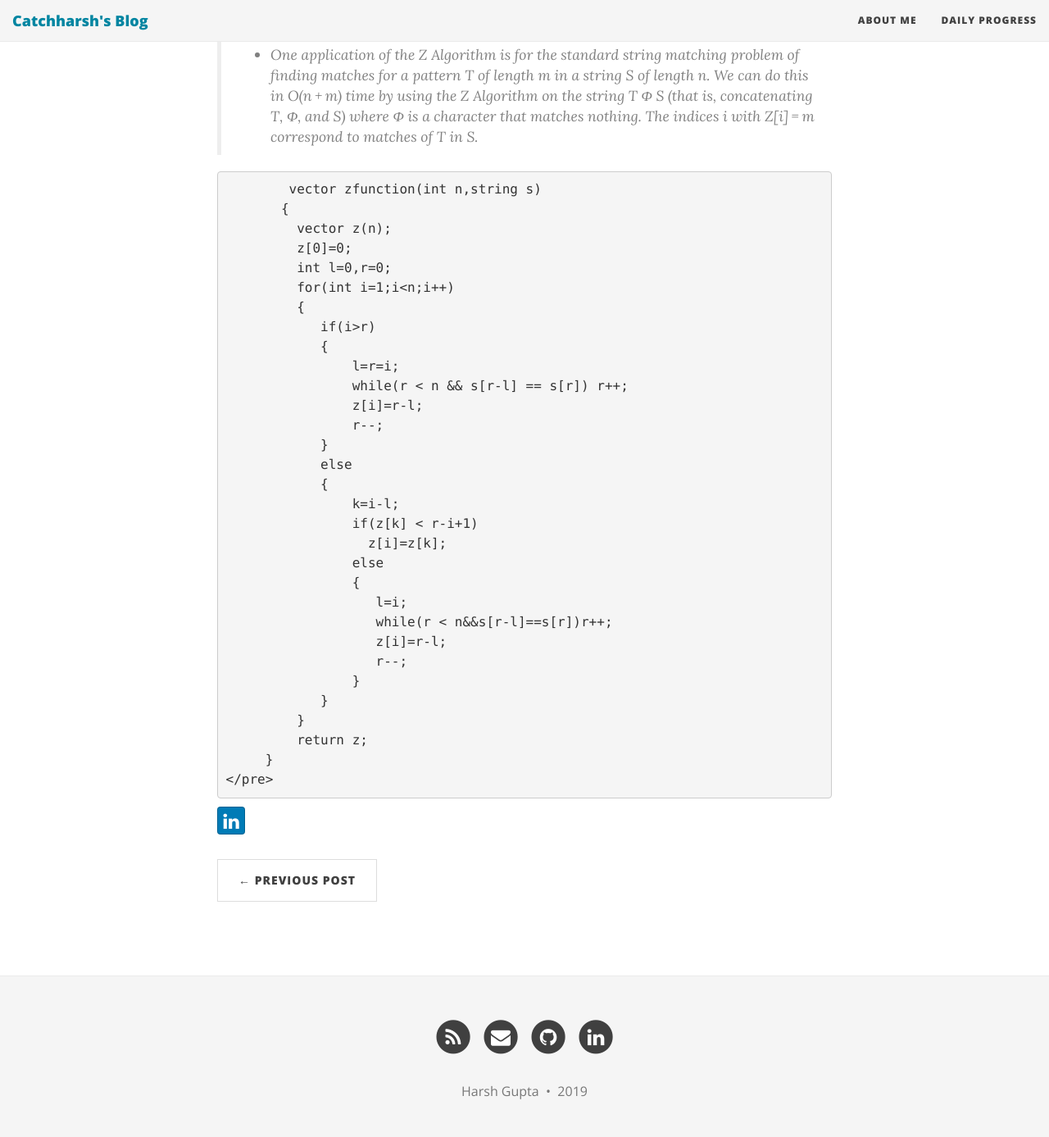
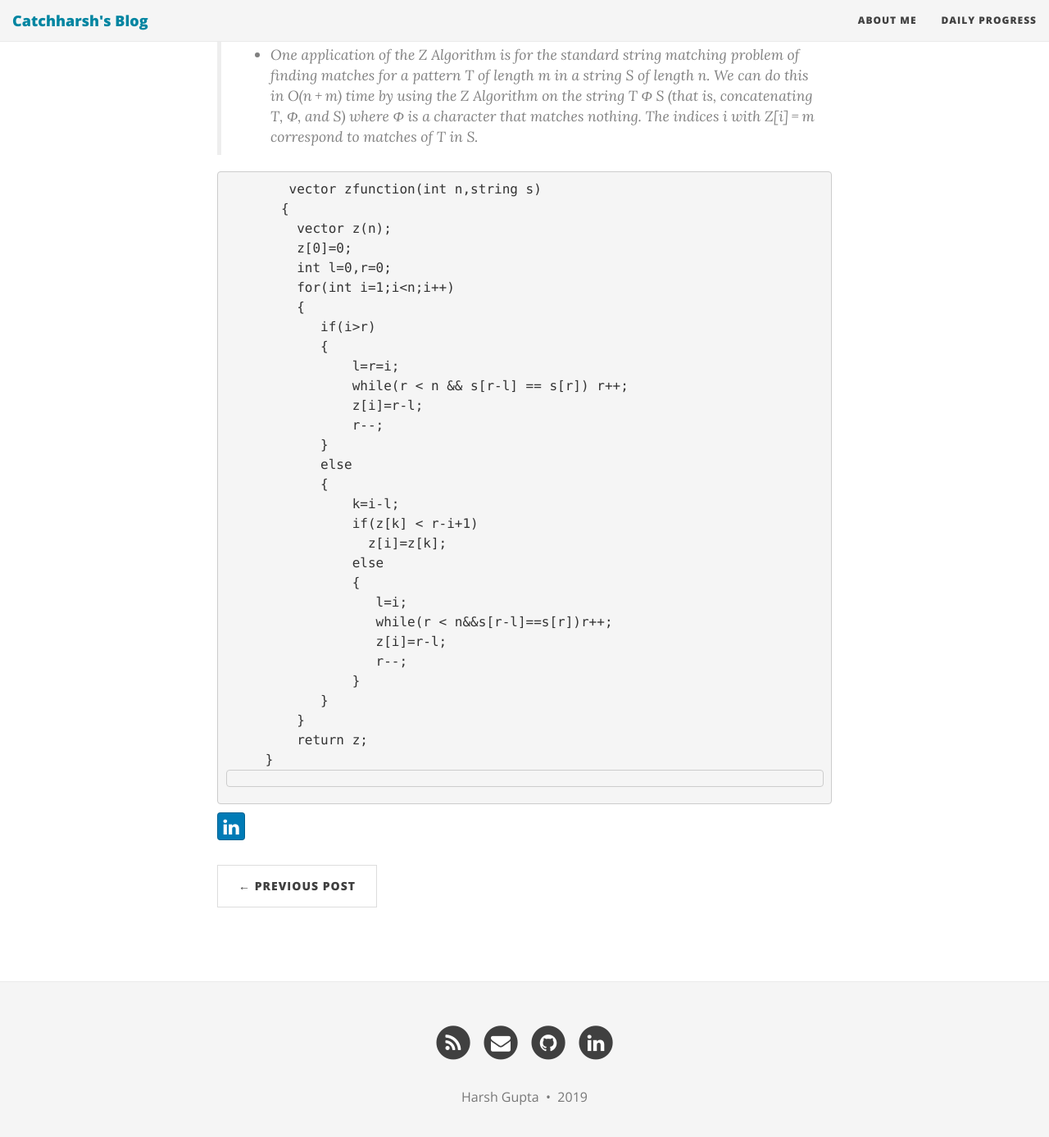
Before and after one commit to developer22-university/catchharsh.github.io, a Jekyll site: the page built from _posts/2019-10-01-Z Algo.md, in a window 1280 px wide and 1400 px high, scrolled down 1450 px. Shown: the top 1387 px of the window at 82% size. Built offline with Jekyll 4.4.1, drawn with Linux system fonts in a browser that asks for light colours; nearby versions of some CDN libraries.

Commit message:
Update 2019-10-01-Z Algo.md

```diff
--- a/_posts/2019-10-01-Z Algo.md
+++ b/_posts/2019-10-01-Z Algo.md
@@ -59,4 +59,4 @@ _**Z Algorithm**_
          }
          return z;
      }
-</pre>
+<pre>
```
